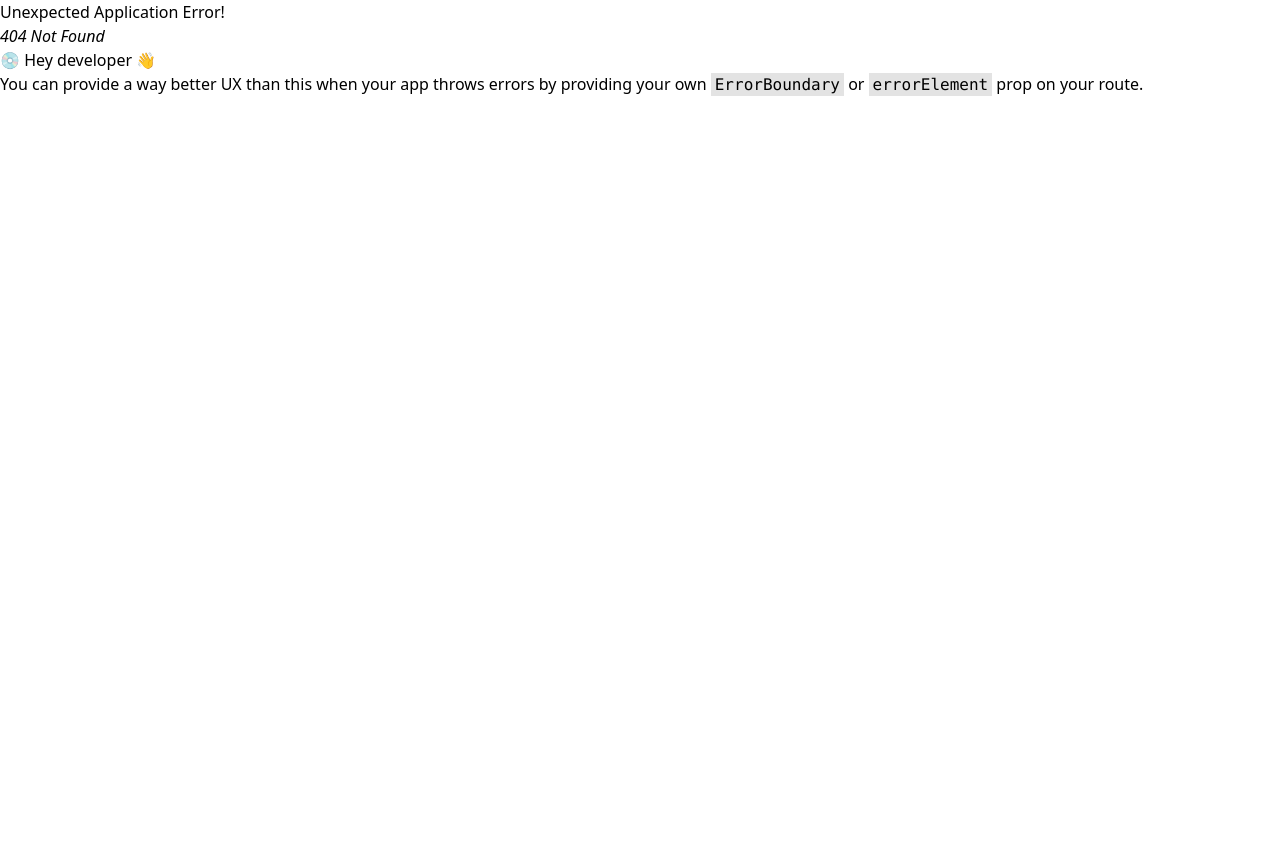
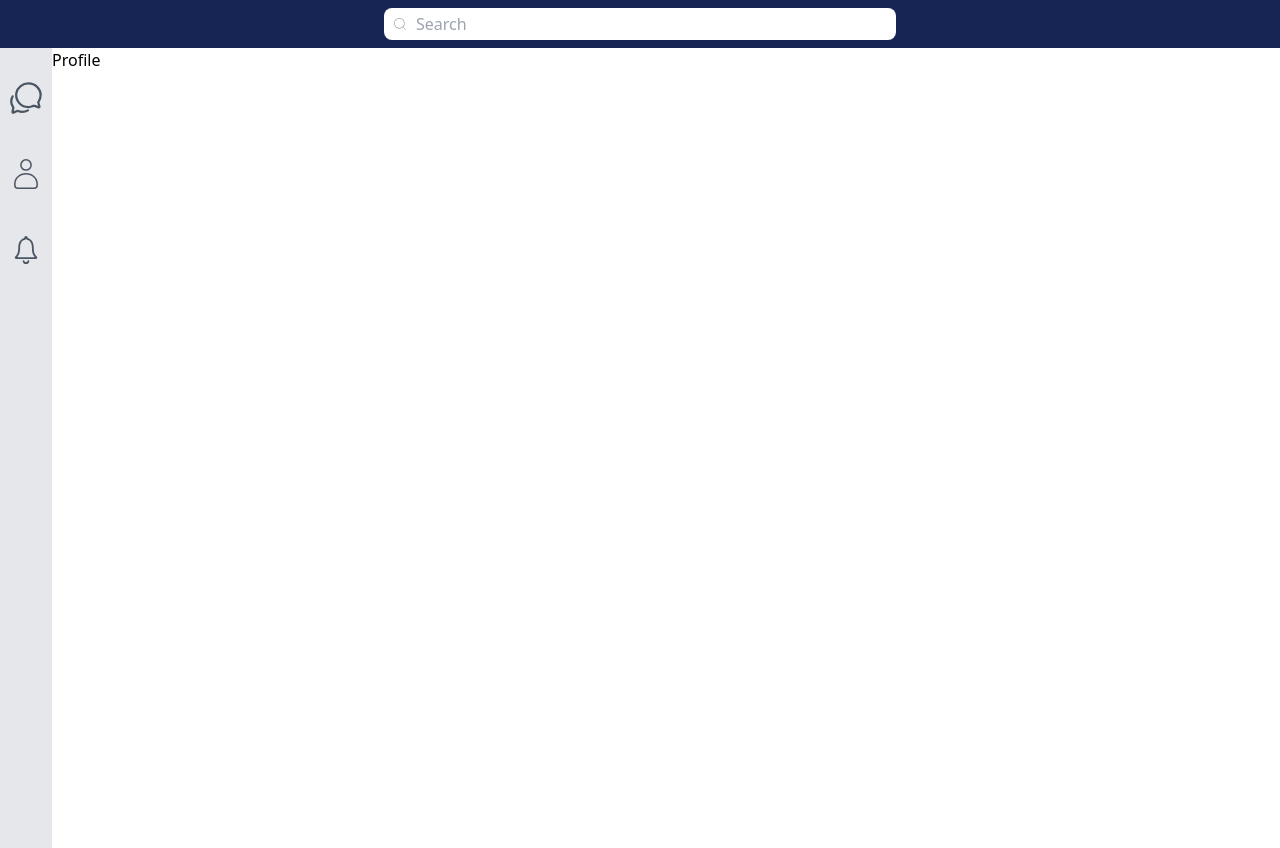
Before and after one commit to salil-sj/ChatApplication_UI, a React (Create React App) app: page /home/profile in a window 1280 px wide. Before the commit this address had no page. Before the commit the page ends 800 px from the top, so only its background shows below. Built offline with nearby package versions, Linux system fonts and the light colour scheme; a web font is replaced by a local one.

Commit message:
Routes added between Pofile & Chatbox

```diff
--- a/src/components/ChatBoxHeader.js
+++ b/src/components/ChatBoxHeader.js
@@ -4,7 +4,7 @@ import { GoDotFill } from "react-icons/go";
 const ChatBoxHeader = () => {
   return (
     <div>
-      <div className="bg-gray-200 shadow-sm w-screen flex mb-4 ">
+      <div className="bg-gray-200 shadow-sm  flex mb-4 ">
         <div className="flex p-2">
           <div className="relative">
             <div className="w-9 h-9 bg-gray-300 rounded-full flex justify-center">
--- /dev/null
+++ b/src/components/ChatContent.js
@@ -0,0 +1,14 @@
+import React from 'react'
+import ChatContacts from './ChatContacts'
+import Chatbox from './Chatbox'
+
+const ChatContent = () => {
+  return (
+    <div className='flex h-full'>
+        <ChatContacts />
+       <Chatbox />
+    </div>
+  )
+}
+
+export default ChatContent
--- a/src/components/Chatbox.js
+++ b/src/components/Chatbox.js
@@ -7,18 +7,21 @@ import SentMessage from "./SentMessage";
 const Chatbox = () => {
   return (
     <div
-      className="h-screen overflow-y-auto bg-gray-200  flex flex-col w-[72%] "
+      className=" h-full overflow-y-auto bg-gray-200   w-[76%]  "
       style={{
         scrollbarWidth: "thin",
       }}
     >
-      <ChatBoxHeader />
+      <ChatBoxHeader/>
+
+      {/* <ChatBoxHeader /> */}
       {/* Sender Message */}
       <RecievedMessage />
 
       {/* Receiver Message */}
 
       <SentMessage/>
+
     </div>
   );
 };
--- /dev/null
+++ b/src/components/ContactConttainer.js
@@ -0,0 +1 @@
+rafce
--- a/src/components/Header.js
+++ b/src/components/Header.js
@@ -3,7 +3,7 @@ import { CiSearch } from "react-icons/ci";
 
 const Header = () => {
   return (
-    <div className='bg-blue-950 w-screen flex justify-center'>
+    <div className='bg-blue-950  flex justify-center'>
       <div className="relative w-[40%] m-2">
         <CiSearch className="text-gray-400 absolute left-2 top-1/2 transform -translate-y-1/2" />
         <input type='text' className='p-1 pl-8 w-full rounded-lg' placeholder="Search" />
--- a/src/components/Home.js
+++ b/src/components/Home.js
@@ -1,27 +1,28 @@
-import React from 'react'
-import SideBar from './SideBar'
-import ChatContacts from './ChatContacts'
-import Header from './Header'
-import Chatbox from './Chatbox'
-import ChatBoxHeader from './ChatBoxHeader'
+import React from "react";
+import SideBar from "./SideBar";
+import ChatContacts from "./ChatContacts";
+import Header from "./Header";
+import Chatbox from "./Chatbox";
+import ChatBoxHeader from "./ChatBoxHeader";
+import ChatContent from "./ChatContent";
+import { Outlet } from "react-router-dom";
 
 const Home = () => {
   return (
     <div>
-        <Header/>
-        <div className='flex'>
-        <SideBar/>
+      <Header />
+      <div className="flex ">
+        <div className="  ">
+          <SideBar />
+        </div>
+        <div className="">
+        <Outlet/>
+         {/* <ChatContent/> */}
+        </div>
+      </div>
 
-        <ChatContacts />
+    </div>
+  );
+};
 
-
-        <Chatbox />
-
-
-
-        </div>
-    </div>
-  )
-}
-
-export default Home
+export default Home;
--- /dev/null
+++ b/src/components/Profile.js
@@ -0,0 +1,9 @@
+import React from 'react'
+
+const Profile = () => {
+  return (
+    <div>Profile</div>
+  )
+}
+
+export default Profile
--- a/src/components/SideBar.js
+++ b/src/components/SideBar.js
@@ -2,17 +2,20 @@ import React from "react";
 import { IoChatbubblesOutline } from "react-icons/io5";
 import { CiUser } from "react-icons/ci";
 import { IoIosNotificationsOutline } from "react-icons/io";
+import { Link } from "react-router-dom";
 
 const SideBar = () => {
   return (
-    <div className="w-[4%] bg-gray-200 h-screen ">
+    <div className="p-2  bg-gray-200 h-screen  ">
       {/* <div className='bg-blue-950 '></div> */}
+        <Link to={"/home"}>
+        <IoChatbubblesOutline className="text-gray-600  text-4xl mx-auto mt-6 mb-10 hover:border-l-2  hover:border-blue-950" />
+        </Link>
 
-        <IoChatbubblesOutline className="text-gray-600  text-4xl mx-auto mt-6 mb-10 hover:border-l-2  hover:border-blue-950" />
-
+        <Link to={"/home/profile"}>
 
         <CiUser className=" text-gray-600 text-4xl mx-auto my-10 hover:border-l-2 hover:border-blue-950" />
-
+        </Link>
 
         <IoIosNotificationsOutline className=" text-gray-600 text-4xl mx-auto my-10 hover:border-l-2 hover:border-blue-950" />
 
```
Also changed, not shown: src/App.js (+17 -7 lines).
